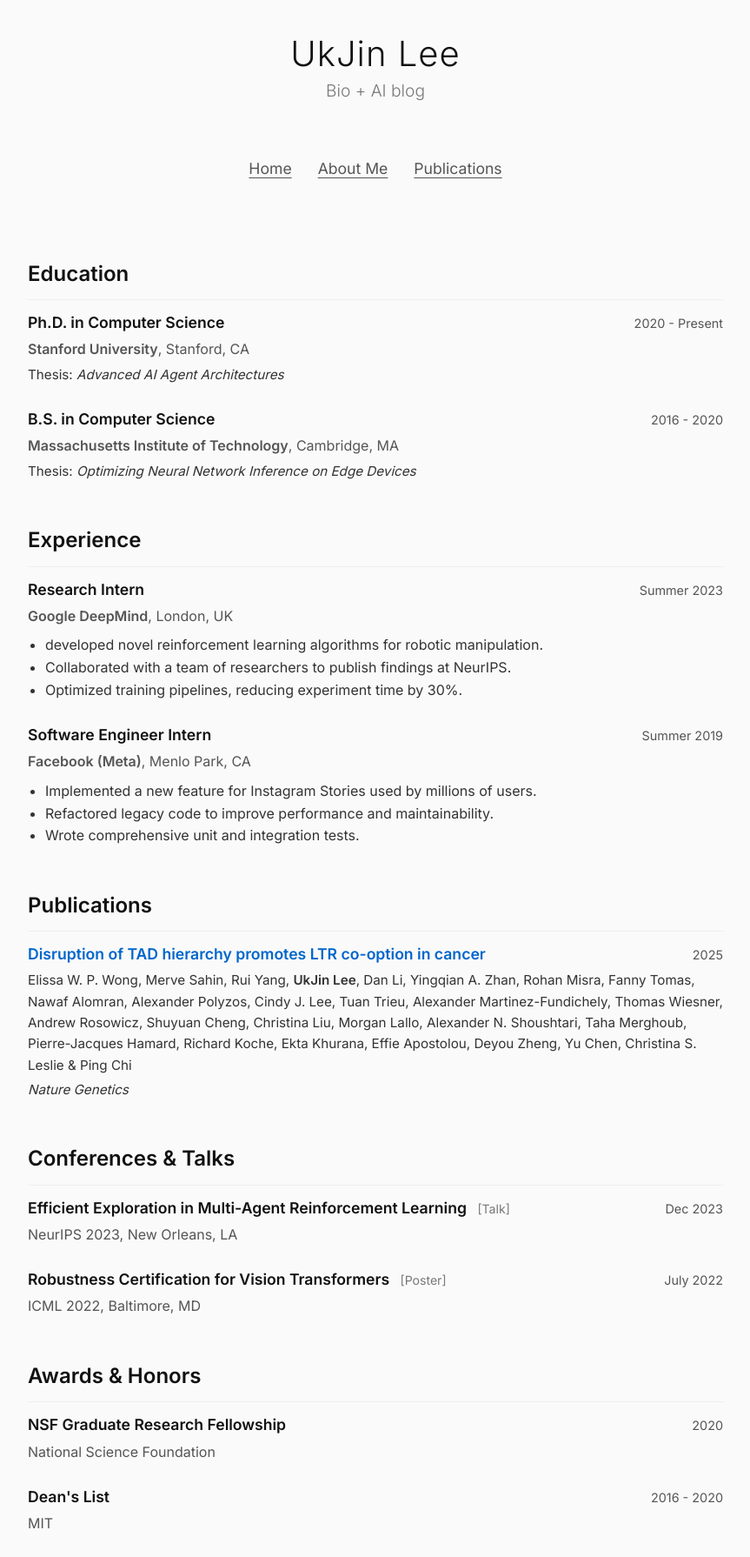
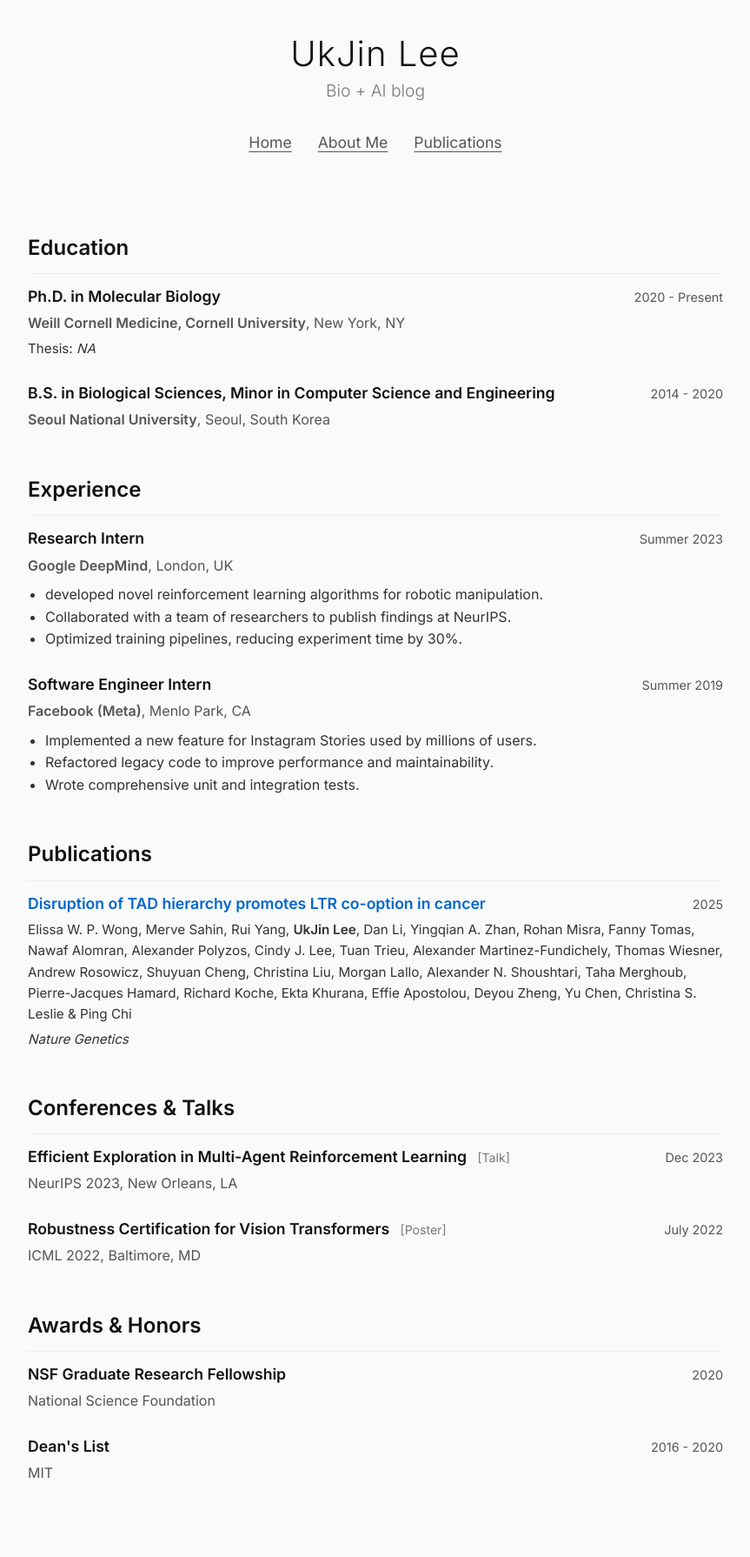
Before and after one commit to ukjinlee101/ukjinlee101.github.io, a Jekyll site: the page built from cv.md, in a window 1280 px wide. Shown: the whole page at 87% size, without its empty margins (208-1071 px from the left). Built offline with Jekyll 4.4.1, drawn with Linux system fonts in a browser that asks for light colours; after the commit the page ends 1732 px from its top, so only the background shows below that.

Commit message:
antigravity

```diff
--- a/_data/education.yml
+++ b/_data/education.yml
@@ -1,11 +1,10 @@
-- degree: Ph.D. in Computer Science
-  university: Stanford University
-  location: Stanford, CA
+- degree: Ph.D. in Molecular Biology
+  university: Weill Cornell Medicine, Cornell University
+  location: New York, NY
   years: 2020 - Present
-  thesis_title: "Advanced AI Agent Architectures"
+  thesis_title: "NA"
 
-- degree: B.S. in Computer Science
-  university: Massachusetts Institute of Technology
-  location: Cambridge, MA
-  years: 2016 - 2020
-  thesis_title: "Optimizing Neural Network Inference on Edge Devices"
+- degree: B.S. in Biological Sciences, Minor in Computer Science and Engineering
+  university: Seoul National University
+  location: Seoul, South Korea
+  years: 2014 - 2020
--- a/assets/css/style.css
+++ b/assets/css/style.css
@@ -89,8 +89,8 @@ pre {
   font-weight: 300;
   margin-top: 5px;
   /* Small controlled gap */
-  margin-bottom: 60px;
-  /* Significantly increased gap to nav */
+  margin-bottom: 30px;
+  /* Reduced gap by half */
 }
 
 .site-nav-centered {
@@ -183,6 +183,7 @@ pre {
     display: block;
   }
 }
+
 /* Publications Layout */
 .pub-item {
   display: flex;
@@ -190,6 +191,7 @@ pre {
   margin-bottom: 40px;
   align-items: flex-start;
 }
+
 .pub-image {
   flex-shrink: 0;
   width: 150px;
@@ -197,18 +199,22 @@ pre {
   border-radius: 4px;
   overflow: hidden;
 }
+
 .pub-image img {
   width: 100%;
   height: auto;
   display: block;
 }
+
 .pub-content {
   flex-grow: 1;
 }
+
 @media (max-width: 600px) {
   .pub-item {
     flex-direction: column;
   }
+
   .pub-image {
     width: 100%;
     max-width: 300px;
```
